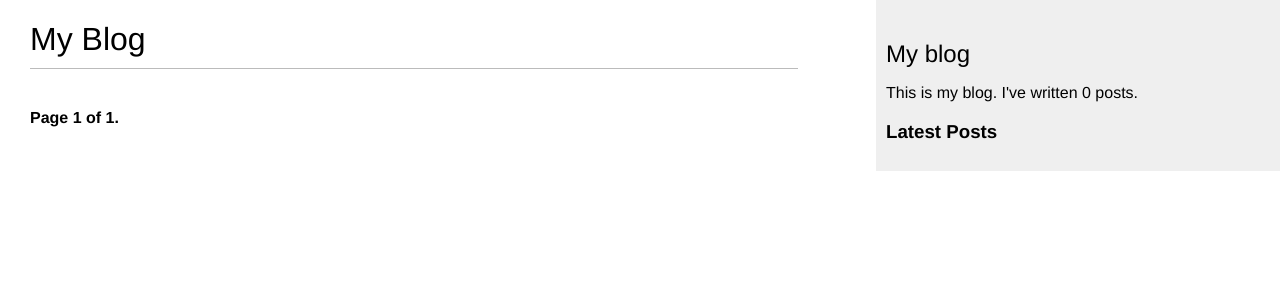
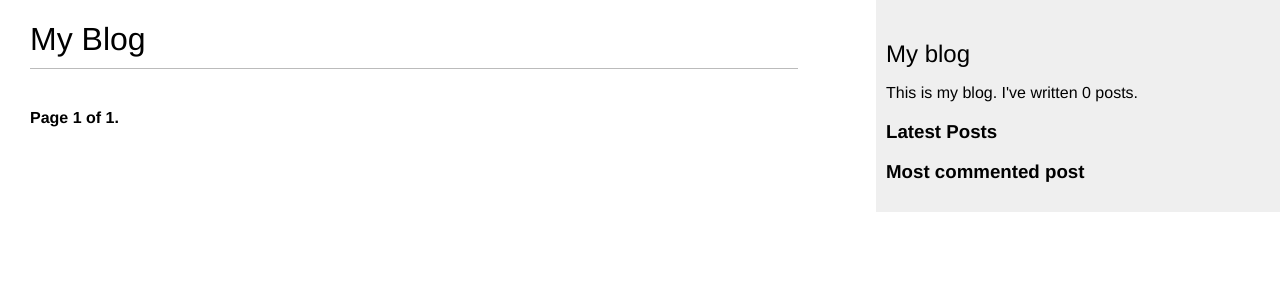
Before and after one commit to MilanThapaa/blog, a Django app: page /blog/ in a window 1280 px wide. Shown: the top 300 px of the page. Run offline with Django 4.2, Linux system fonts and the light colour scheme; data that the repository does not hold is empty.

Commit message:
most commented post

```diff
--- a/blog/templatetags/blog_tags.py
+++ b/blog/templatetags/blog_tags.py
@@ -1,5 +1,6 @@
 from django import template
 from ..models import Post
+from django.db.models import Count
 
 register = template.Library()
 
@@ -13,3 +14,8 @@ def total_posts():
 def show_latest_posts(count=5):
     latest_posts = Post.published_objects.order_by('-publish')[:count]
     return {'latest_posts': latest_posts}
+
+
+@register.simple_tag()
+def get_most_commented_posts(count=5):
+    return Post.published_objects.annotate(total_comments=Count('comments')).order_by('-total_comments')[:count]
--- a/templates/base.html
+++ b/templates/base.html
@@ -16,6 +16,15 @@
     <p>This is my blog. I've written {% total_posts %} posts.</p>
     <h3>Latest Posts</h3>
     {% show_latest_posts %}
+    <h3>Most commented post</h3>
+    {% get_most_commented_posts as most_commented_posts %}
+    <ul>
+        {% for post in most_commented_posts %}
+            <li>
+                <a href="{{ post.get_absolute_url }}">{{ post.title }}</a>
+            </li>
+        {% endfor %}
+    </ul>
 </div>
 </body>
 </html>
```
